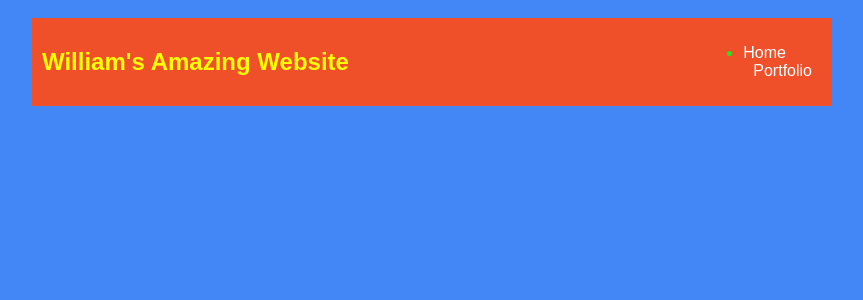
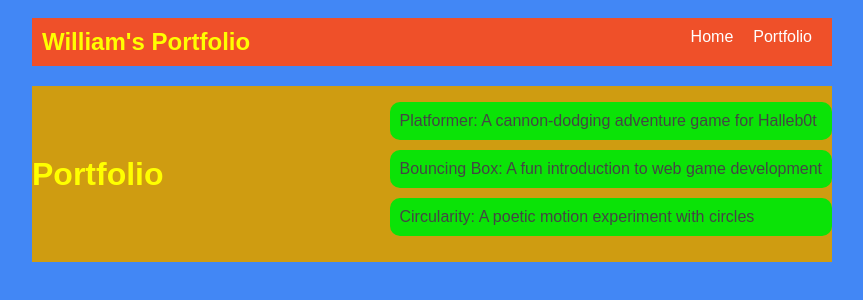
Before and after one commit to Pooler699/Pooler699.Github.io, a plain HTML site: page portfolio.html in a window 1280 px wide. Shown: the whole page, without its empty margins (208-1071 px from the left). Drawn offline with Linux system fonts and the light colour scheme.

Commit message:
add portfolio page to webite

```diff
--- a/portfolio.html
+++ b/portfolio.html
@@ -5,24 +5,43 @@
         <link rel ="stylesheet"href="style.css"/>
 
     </head>
-  </html>
+
 
   <body>
     <!-- All content goes here -->
     <div id="all-contents">
-      <nav>
-         <h1>William's Amazing Website</h1>
-            <ul id=""nav-ul">
-        <li class="navli">
-          <a  href="index.html">Home</a>
+        <nav>
+            <h1>William's Portfolio</h1>
 
-        </li>
-        <li class="nav-li">
-    <a href="portfolio.html">Portfolio</a>
 
-        </li>
+            <ul id="nav-ul">
+                <li class="nav-li">
+                    <a href="index.html">Home</a>
+                </li>
+                <li class="nav-li">
+                    <a href="portfolio.html">Portfolio</a>
+                </li>
+            </ul>
+
+
+        </nav>
+        <main>
+            <h1>Portfolio</h1>
+            <ul id="portfolio">
+                <li>
+  <a href="fsd-projects/platformer/">Platformer: A cannon-dodging adventure game for Halleb0t</a>
+</li>
+<li>
+  <a href="fsd-projects/bouncing-box/">Bouncing Box: A fun introduction to web game development</a>
+</li>
+<li>
+  <a href="fsd-projects/circularity/">Circularity: A poetic motion experiment with circles</a>
+</li>
 
             </ul>
 
 
-      </nav>
+        </main>
+
+    </div>
+</html>
--- a/style.css
+++ b/style.css
@@ -75,3 +75,28 @@ main {
 h2, h3 {
     margin: 0px;
 }
+/* Portfolio styles */
+.content h1 {
+  color: black;
+}
+
+#portfolio {
+  list-style-type: none;
+  padding-left: 0;
+}
+
+#portfolio li {
+  background: #0be307;
+  padding: 10px;
+  border-radius: 10px;
+  margin-bottom: 10px;
+}
+
+#portfolio li:hover {
+  background: #e11515;
+}
+
+#portfolio a {
+  text-decoration: none;
+  color: #454545;
+}
```
